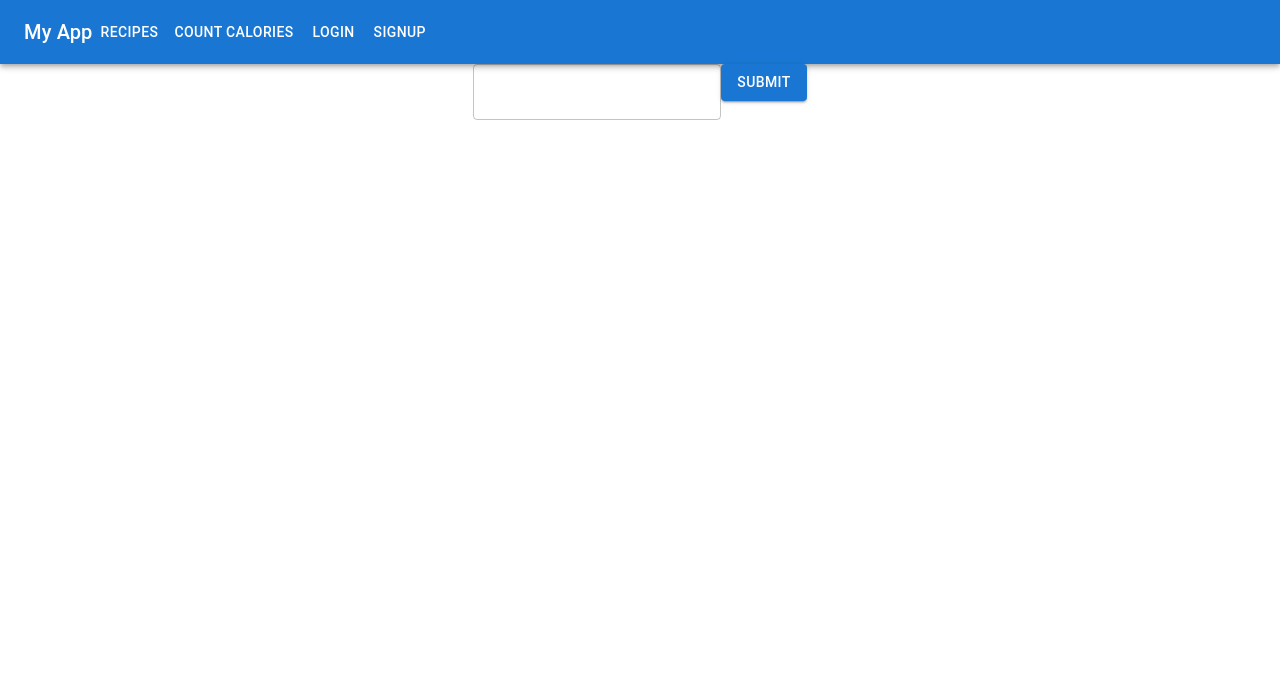
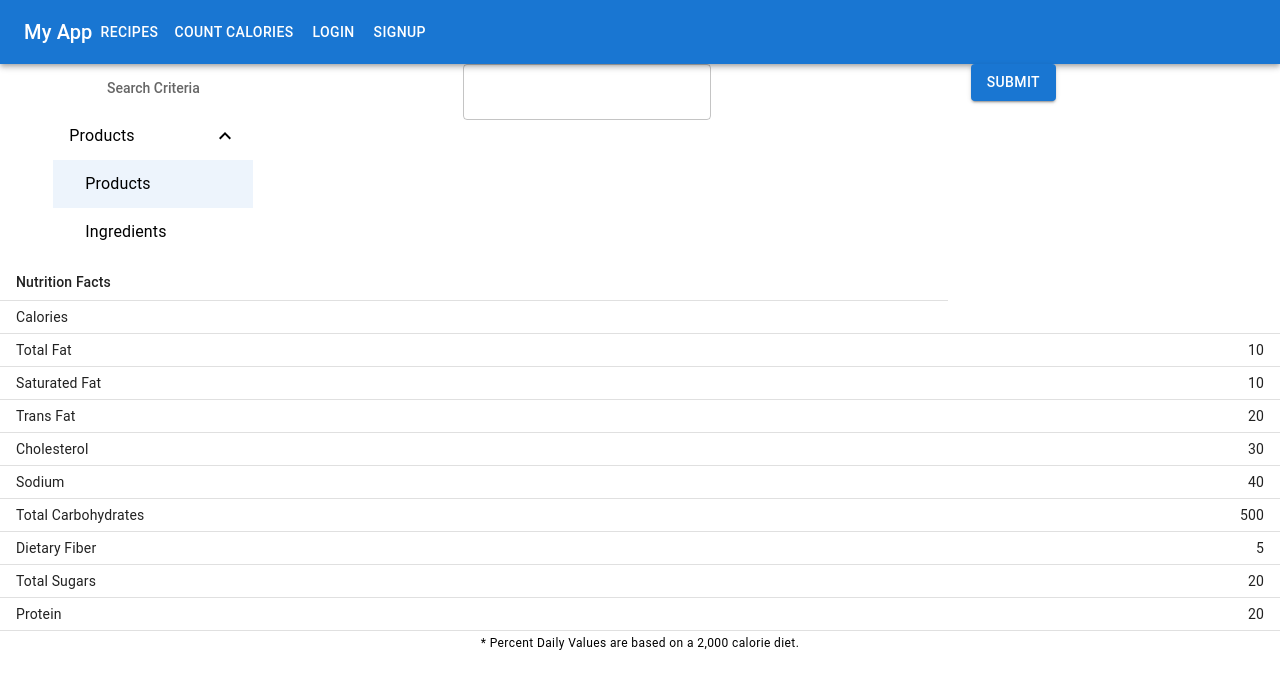
Before and after one commit to cihad84/FitnessApp, a React (Create React App) app in the folder FitnessApp/frontend/: page / in a window 1280 px wide. Shown: the top 688 px of the page. Built offline with nearby package versions, Linux system fonts and the light colour scheme.

Commit message:
added drop down list, minor visuals for search component, added onclick nutrientapi

```diff
--- a/FitnessApp/frontend/package.json
+++ b/FitnessApp/frontend/package.json
@@ -5,6 +5,7 @@
   "dependencies": {
     "@emotion/react": "^11.10.6",
     "@emotion/styled": "^11.10.6",
+    "@mui/icons-material": "^5.11.11",
     "@mui/material": "^5.11.10",
     "@testing-library/jest-dom": "^5.16.5",
     "@testing-library/react": "^13.4.0",
--- a/FitnessApp/frontend/src/App.js
+++ b/FitnessApp/frontend/src/App.js
@@ -1,26 +1,33 @@
-import React, {useState} from 'react'
-import './App.css';
-import Nav from './components/Nav.js';
-import Search from './components/Search.js';
-import Modal from './components/Modal.js';
+import React, { useState } from "react";
+import "./App.css";
+import Nav from "./components/Nav.js";
+import Search from "./components/Search.js";
+import Modal from "./components/Modal.js";
+import Test from "./components/Test.js";
 
 function App() {
   const [open, setOpen] = React.useState(false);
   const [listRec, setListRec] = React.useState([]);
+  const [product, setProduct] = React.useState({});
   const handleOpen = (data) => {
-    console.log('this is data', data);
+    console.log("this is data", data);
     setListRec(data.results);
     setOpen(true);
   };
   const handleClose = () => setOpen(false);
 
-
-
   return (
     <div className="App">
       <Nav></Nav>
       <Search handleOpen={handleOpen}></Search>
-      <Modal handleOpen={handleOpen} handleClose={handleClose} open={open} listRec={listRec}></Modal>
+      <Modal
+        setProduct={setProduct}
+        handleOpen={handleOpen}
+        handleClose={handleClose}
+        open={open}
+        listRec={listRec}
+      ></Modal>
+      <Test product={product}></Test>
     </div>
   );
 }
--- a/FitnessApp/frontend/src/components/Modal.js
+++ b/FitnessApp/frontend/src/components/Modal.js
@@ -1,30 +1,43 @@
-import * as React from 'react';
-import Box from '@mui/material/Box';
-import Button from '@mui/material/Button';
-import Typography from '@mui/material/Typography';
-import Modal from '@mui/material/Modal';
-import List from '@mui/material/List';
-import ListItem from '@mui/material/ListItem';
-import ListItemButton from '@mui/material/ListItemButton';
-import ListItemIcon from '@mui/material/ListItemIcon';
-import ListItemText from '@mui/material/ListItemText';
+import * as React from "react";
+import Box from "@mui/material/Box";
+import Button from "@mui/material/Button";
+import Typography from "@mui/material/Typography";
+import Modal from "@mui/material/Modal";
+import List from "@mui/material/List";
+import ListItem from "@mui/material/ListItem";
+import ListItemButton from "@mui/material/ListItemButton";
+import ListItemIcon from "@mui/material/ListItemIcon";
+import ListItemText from "@mui/material/ListItemText";
 
 const style = {
-  position: 'absolute',
-  top: '50%',
-  left: '50%',
-  transform: 'translate(-50%, -50%)',
+  position: "absolute",
+  top: "50%",
+  left: "50%",
+  transform: "translate(-50%, -50%)",
   width: 400,
-  height:500,
-  bgcolor: 'background.paper',
-  border: '2px solid #000',
+  height: 500,
+  bgcolor: "background.paper",
+  border: "2px solid #000",
   boxShadow: 24,
   p: 4,
-  overflow:'auto',
+  overflow: "auto",
 };
 
 export default function BasicModal(props) {
-
+  const handleClick = (event) => {
+    console.log(event.target.parentNode.id);
+    let data = { apiKey: "28e7c85c777e479abf6e8145a94ffece" };
+    fetch(
+      `https://api.spoonacular.com/food/products/${event.target.parentNode.id}?apiKey=${data.apiKey}`
+    )
+      .then((response) => {
+        return response.json();
+      })
+      .then((results) => {
+        props.setProduct(results.nutrition);
+      })
+      .catch((error) => console.log(error));
+  };
 
   return (
     <div>
@@ -38,14 +51,16 @@ export default function BasicModal(props) {
           <List>
             {props.listRec.map((recipe) => {
               return (
-              <ListItemButton key={recipe.id}>
-                <ListItem >
-                  <ListItemText>{recipe.title}</ListItemText>
-                </ListItem>
-              </ListItemButton>
-              )
-
-
+                <ListItemButton
+                  onClick={handleClick}
+                  id={recipe.id}
+                  key={recipe.id}
+                >
+                  <ListItem>
+                    <ListItemText id={recipe.id}>{recipe.title}</ListItemText>
+                  </ListItem>
+                </ListItemButton>
+              );
             })}
           </List>
         </Box>
--- a/FitnessApp/frontend/src/components/Search.js
+++ b/FitnessApp/frontend/src/components/Search.js
@@ -1,33 +1,119 @@
-import React, {useState} from 'react';
-import TextField from '@mui/material/TextField';
-import Button from '@mui/material/Button';
-
-
+import React, { useState } from "react";
+import TextField from "@mui/material/TextField";
+import ListSubheader from "@mui/material/ListSubheader";
+import Button from "@mui/material/Button";
+import List from "@mui/material/List";
+import ListItemButton from "@mui/material/ListItemButton";
+import ListItemText from "@mui/material/ListItemText";
+import Collapse from "@mui/material/Collapse";
+import ExpandLess from "@mui/icons-material/ExpandLess";
+import ExpandMore from "@mui/icons-material/ExpandMore";
+import Grid from "@mui/material/Grid";
+import Box from "@mui/material/Box";
 
 function InputWithButton(props) {
-  const [searchInput, setSearchInput] = useState('');
+  const [searchInput, setSearchInput] = useState("");
+  const [open, setOpen] = React.useState(true);
+  const [selectedIndex, setSelectedIndex] = React.useState(["Products", 1]);
+
+  const handleListItemClick = (event, index, name) => {
+    setSelectedIndex([name, index]);
+  };
+
+  const handleClick = () => {
+    setOpen(!open);
+  };
 
   const inputHandler = (e) => {
     let input = e.target.value.toLowerCase();
     setSearchInput(input);
-
-  }
+  };
 
   const handleButtonClick = (e) => {
-    let data = {apiKey: "28e7c85c777e479abf6e8145a94ffece", query: searchInput};
-    fetch(`https://api.spoonacular.com/food/products/suggest?apiKey=${data.apiKey}&query=${searchInput}`).then((response) => { return response.json();
-    }).then((result) => {
-      props.handleOpen(result);
-
-    }).catch((error) => console.log(error))
+    let data = {
+      apiKey: "28e7c85c777e479abf6e8145a94ffece",
+      query: searchInput,
+    };
+    fetch(
+      `https://api.spoonacular.com/food/products/suggest?apiKey=${data.apiKey}&query=${searchInput}`
+    )
+      .then((response) => {
+        return response.json();
+      })
+      .then((result) => {
+        props.handleOpen(result);
+      })
+      .catch((error) => console.log(error));
 
     console.log(searchInput);
   };
 
   return (
-    <div className='root'>
-      <TextField className='input' label={props.label} variant="outlined" onChange={inputHandler}/>
-      <Button variant="contained" color="primary" onClick={handleButtonClick}>Submit</Button>
+    <div className="root">
+      <Box sx={{ flexGrow: 1 }}>
+        <Grid container spacing={0} direction="row" justifyContent="center">
+          <Grid item xs={3} justifyContent="center" alignItems="center">
+            <List
+              sx={{ width: "100%", maxWidth: 200 }}
+              component="nav"
+              aria-labelledby="nested-list-subheader"
+              subheader={
+                <ListSubheader
+                  sx={{ background: "none" }}
+                  component="div"
+                  id="nested-list-subheader"
+                >
+                  Search Criteria
+                </ListSubheader>
+              }
+            >
+              <ListItemButton onClick={handleClick}>
+                <ListItemText primary={selectedIndex[0]} />
+                {open ? <ExpandLess /> : <ExpandMore />}
+              </ListItemButton>
+              <Collapse in={open} timeout="auto" unmountOnExit>
+                <List component="div" disablePadding>
+                  <ListItemButton
+                    selected={selectedIndex[1] === 1}
+                    onClick={(event) =>
+                      handleListItemClick(event, 1, "Products")
+                    }
+                    sx={{ pl: 4 }}
+                  >
+                    <ListItemText primary="Products" />
+                  </ListItemButton>
+                  <ListItemButton
+                    selected={selectedIndex[1] === 2}
+                    onClick={(event) =>
+                      handleListItemClick(event, 2, "Ingredients")
+                    }
+                    sx={{ pl: 4 }}
+                  >
+                    <ListItemText primary="Ingredients" />
+                  </ListItemButton>
+                </List>
+              </Collapse>
+            </List>
+          </Grid>
+          <Grid item xs={4} justifyContent="center" alignItems="center">
+            <TextField
+              className="input"
+              label={props.label}
+              variant="outlined"
+              onChange={inputHandler}
+            />
+          </Grid>
+          <Grid item xs={4} justifyContent="center" alignItems="center">
+            <Button
+              variant="contained"
+              color="primary"
+              onClick={handleButtonClick}
+            >
+              Submit
+            </Button>
+          </Grid>
+        </Grid>
+      </Box>
     </div>
   );
 }
--- /dev/null
+++ b/FitnessApp/frontend/src/components/Test.js
@@ -0,0 +1,47 @@
+import Typography from "@mui/material/Typography";
+import Table from "@mui/material/Table";
+import TableBody from "@mui/material/TableBody";
+import TableCell from "@mui/material/TableCell";
+import TableContainer from "@mui/material/TableContainer";
+import TableHead from "@mui/material/TableHead";
+import TableRow from "@mui/material/TableRow";
+
+function Test(props) {
+  const nutrientRows = [
+    { name: "Calories", value: props.product.calories },
+    { name: "Total Fat", value: 10 },
+    { name: "Saturated Fat", value: 10 },
+    { name: "Trans Fat", value: 20 },
+    { name: "Cholesterol", value: 30 },
+    { name: "Sodium", value: 40 },
+    { name: "Total Carbohydrates", value: 500 },
+    { name: "Dietary Fiber", value: 5 },
+    { name: "Total Sugars", value: 20 },
+    { name: "Protein", value: 20 },
+  ];
+
+  return (
+    <TableContainer>
+      <Table size="small">
+        <TableHead>
+          <TableRow>
+            <TableCell>Nutrition Facts</TableCell>
+          </TableRow>
+        </TableHead>
+        <TableBody>
+          {nutrientRows.map((row) => (
+            <TableRow key={row.name}>
+              <TableCell>{row.name}</TableCell>
+              <TableCell align="right">{row.value}</TableCell>
+            </TableRow>
+          ))}
+        </TableBody>
+      </Table>
+      <Typography variant="caption">
+        * Percent Daily Values are based on a 2,000 calorie diet.
+      </Typography>
+    </TableContainer>
+  );
+}
+
+export default Test;
```
Also changed, not shown: 1 other file (tests, documents, lock files or other folders).
